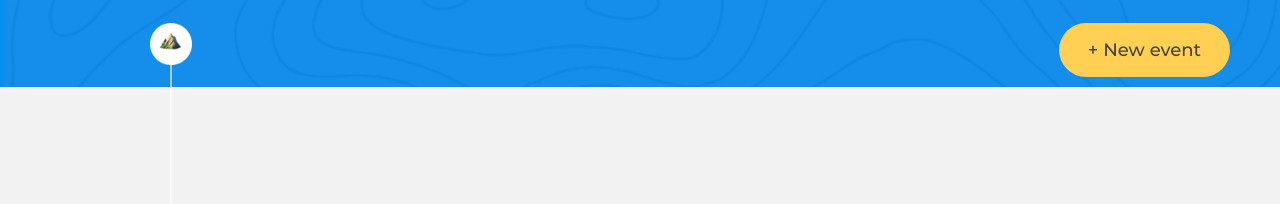
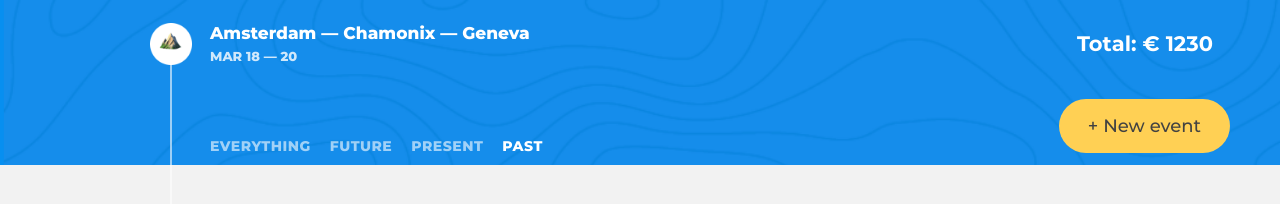
Before and after one commit to htmlacademy-ecmascript/1466653-big-trip-21, a website built with webpack: page public/index.html in a window 1280 px wide. Built offline with nearby package versions, Linux system fonts and the light colour scheme.

Commit message:
created components for page header

```diff
--- a/public/index.html
+++ b/public/index.html
@@ -12,7 +12,7 @@
   <body class="page-body">
     <header class="page-header">
       <div class="page-body__container  page-header__container">
-        <img class="page-header__logo" src="img/logo.png" width="42" height="42" alt="Trip logo">
+        <!-- Логотип -->
 
         <div class="trip-main">
           <div class="trip-main__trip-controls  trip-controls">
@@ -22,7 +22,7 @@
             </div>
           </div>
 
-          <button class="trip-main__event-add-btn  btn  btn--big  btn--yellow" type="button">New event</button>
+          <!-- Кнопка New Event -->
         </div>
       </div>
     </header>
--- a/src/main.js
+++ b/src/main.js
@@ -0,0 +1,16 @@
+import { RenderPosition, render } from './render.js';
+import LogoView from './view/logo-view.js';
+import FiltersListView from './view/filters-list-view.js';
+import NewEventButtonView from './view/new-event-btn-view.js';
+import TripInfoView from './view/trip-info-view.js';
+
+const header = document.querySelector('.page-header__container');
+const filtersContainer = document.querySelector('.trip-controls__filters');
+const headerMainContainer = document.querySelector('.trip-main');
+// const tripEvents = document.querySelector('.trip-events');
+
+render(new LogoView(), header, RenderPosition.AFTERBEGIN);
+render(new FiltersListView(), filtersContainer);
+render(new TripInfoView(), headerMainContainer, RenderPosition.AFTERBEGIN);
+render(new NewEventButtonView(), headerMainContainer);
+// render(, tripEvents);
--- /dev/null
+++ b/src/view/filters-list-view.js
@@ -0,0 +1,47 @@
+import { createElement } from '../render.js';
+
+function createFiltersListTemplate() {
+  return `
+  <form class="trip-filters" action="#" method="get">
+    <div class="trip-filters__filter">
+      <input id="filter-everything" class="trip-filters__filter-input  visually-hidden" type="radio" name="trip-filter" value="everything">
+      <label class="trip-filters__filter-label" for="filter-everything">Everything</label>
+    </div>
+
+    <div class="trip-filters__filter">
+      <input id="filter-future" class="trip-filters__filter-input  visually-hidden" type="radio" name="trip-filter" value="future">
+      <label class="trip-filters__filter-label" for="filter-future">Future</label>
+    </div>
+
+    <div class="trip-filters__filter">
+      <input id="filter-present" class="trip-filters__filter-input  visually-hidden" type="radio" name="trip-filter" value="present">
+      <label class="trip-filters__filter-label" for="filter-present">Present</label>
+    </div>
+
+    <div class="trip-filters__filter">
+      <input id="filter-past" class="trip-filters__filter-input  visually-hidden" type="radio" name="trip-filter" value="past" checked>
+      <label class="trip-filters__filter-label" for="filter-past">Past</label>
+    </div>
+
+    <button class="visually-hidden" type="submit">Accept filter</button>
+  </form>
+  `;
+}
+
+export default class FiltersListView {
+  getTemplate() {
+    return createFiltersListTemplate();
+  }
+
+  getElement() {
+    if(!this.element) {
+      this.element = createElement(this.getTemplate());
+    }
+
+    return this.element;
+  }
+
+  removeElement() {
+    this.element = null;
+  }
+}
--- /dev/null
+++ b/src/view/logo-view.js
@@ -0,0 +1,23 @@
+import { createElement } from '../render.js';
+
+function createLogoTemplate() {
+  return '<img class="page-header__logo" src="img/logo.png" width="42" height="42" alt="Trip logo">';
+}
+
+export default class HeaderView {
+  getTemplate() {
+    return createLogoTemplate();
+  }
+
+  getElement() {
+    if(!this.element) {
+      this.element = createElement(this.getTemplate());
+    }
+
+    return this.element;
+  }
+
+  removeElement() {
+    this.element = null;
+  }
+}
--- /dev/null
+++ b/src/view/new-event-btn-view.js
@@ -0,0 +1,25 @@
+import { createElement } from '../render.js';
+
+function createNewEventButtonTemplate() {
+  return `
+  <button class="trip-main__event-add-btn  btn  btn--big  btn--yellow" type="button">New event</button>
+  `;
+}
+
+export default class NewEventButtonView {
+  getTemplate() {
+    return createNewEventButtonTemplate();
+  }
+
+  getElement() {
+    if(!this.element) {
+      this.element = createElement(this.getTemplate());
+    }
+
+    return this.element;
+  }
+
+  removeElement() {
+    this.element = null;
+  }
+}
--- /dev/null
+++ b/src/view/trip-info-view.js
@@ -0,0 +1,35 @@
+import { createElement } from '../render.js';
+
+function createTripInfoTemplate() {
+  return `
+  <section class="trip-main__trip-info  trip-info">
+    <div class="trip-info__main">
+      <h1 class="trip-info__title">Amsterdam &mdash; Chamonix &mdash; Geneva</h1>
+
+      <p class="trip-info__dates">Mar 18&nbsp;&mdash;&nbsp;20</p>
+    </div>
+
+    <p class="trip-info__cost">
+      Total: &euro;&nbsp;<span class="trip-info__cost-value">1230</span>
+    </p>
+  </section>
+`;
+}
+
+export default class TripInfoView {
+  getTemplate() {
+    return createTripInfoTemplate();
+  }
+
+  getElement() {
+    if(!this.element) {
+      this.element = createElement(this.getTemplate());
+    }
+
+    return this.element;
+  }
+
+  removeElement() {
+    this.element = null;
+  }
+}
```
Also changed, not shown: src/presenter/app.js (added).
